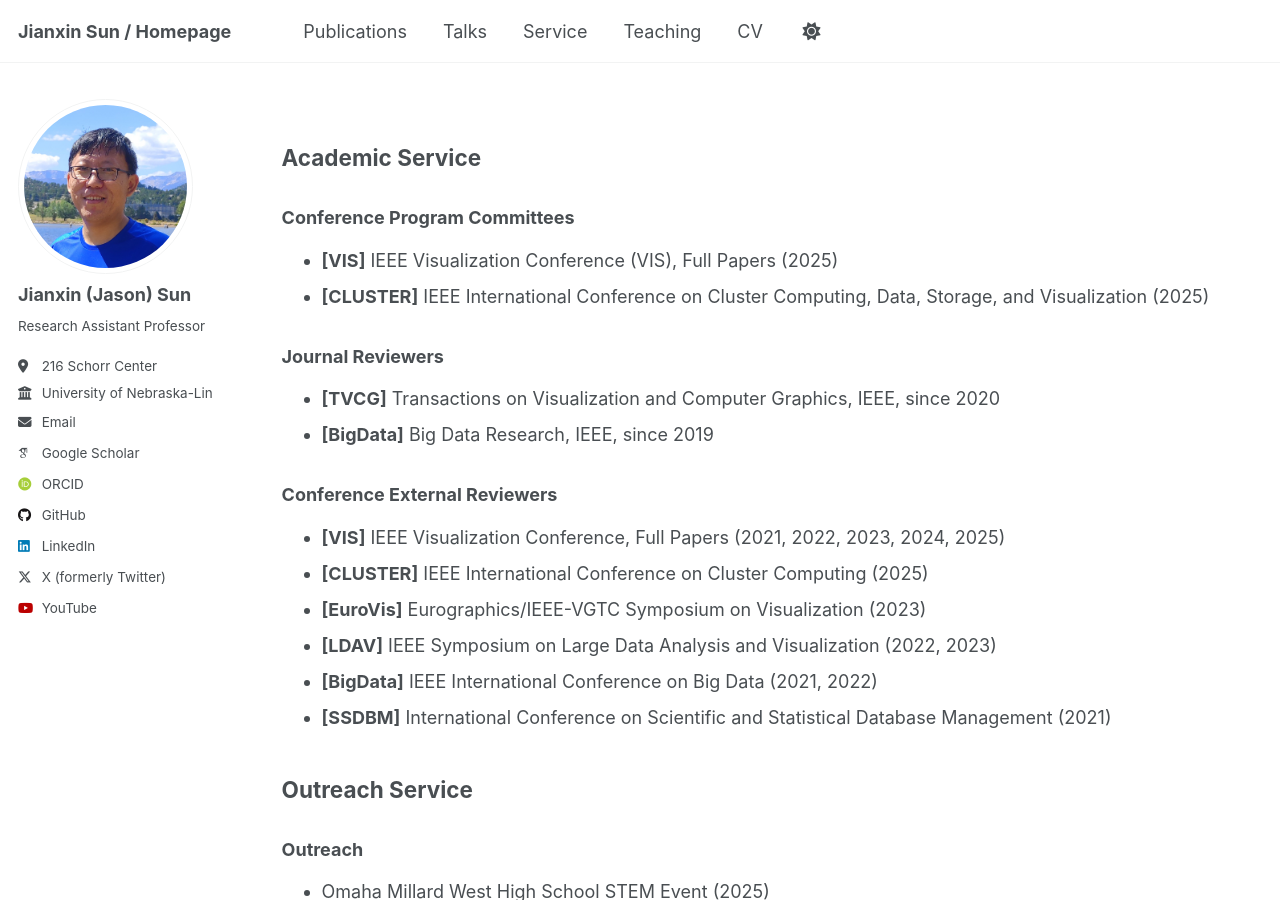
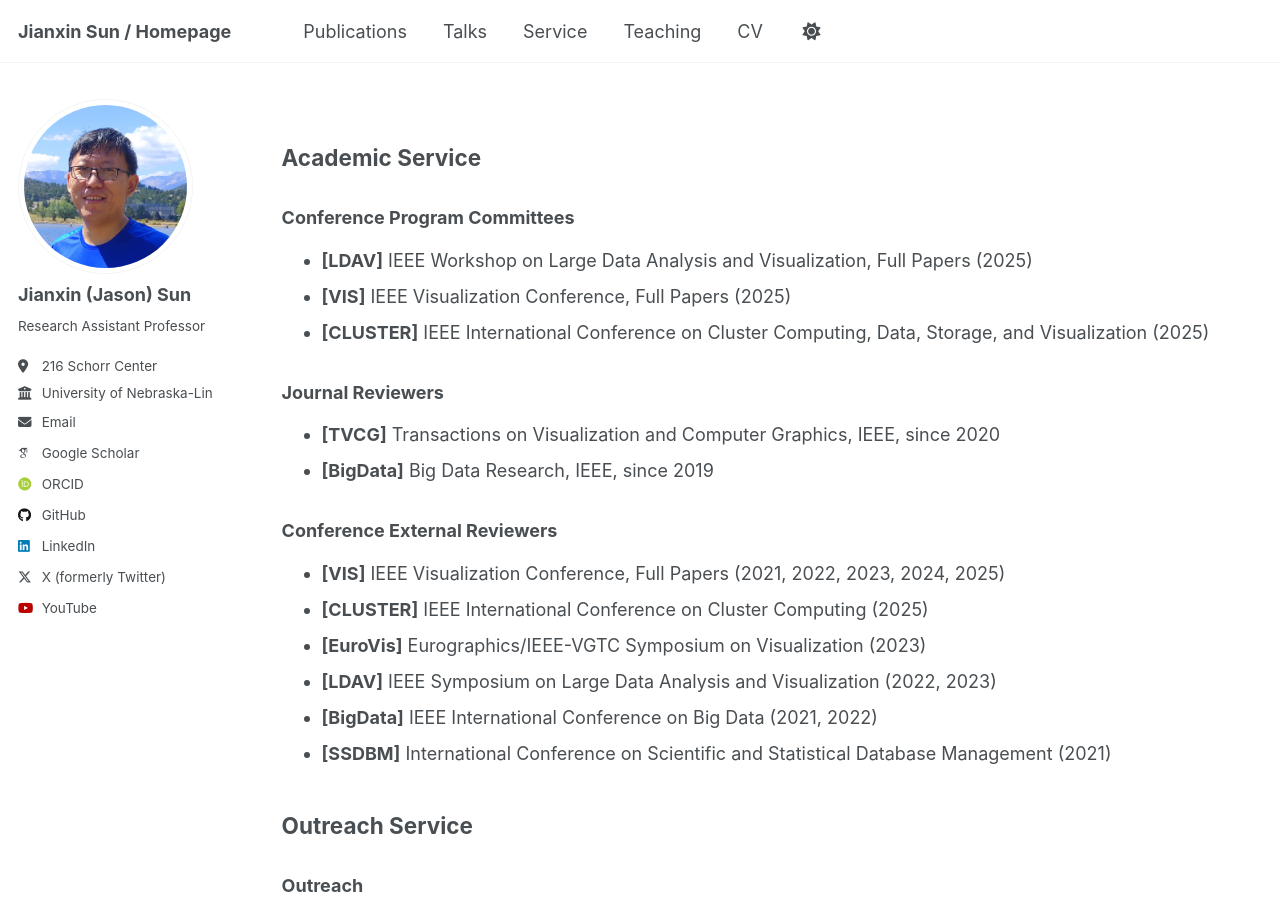
Before and after one commit to sunjianxin/sunjianxin.github.io, a Jekyll site: the page built from _pages/portfolio.html, in a window 1280 px wide and 900 px high. Built offline with Jekyll 4.4.1, drawn with Linux system fonts in a browser that asks for light colours; some web fonts are replaced.

Commit message:
Update portfolio.html

```diff
--- a/_pages/portfolio.html
+++ b/_pages/portfolio.html
@@ -8,7 +8,8 @@ author_profile: true
 <h2>Academic Service</h2>
 <h3>Conference Program Committees</h3>
 <ul>
-  <li><strong>[VIS]</strong> IEEE Visualization Conference (VIS), Full Papers (2025)</li>
+  <li><strong>[LDAV]</strong> IEEE Workshop on Large Data Analysis and Visualization, Full Papers (2025)</li>
+  <li><strong>[VIS]</strong> IEEE Visualization Conference, Full Papers (2025)</li>
   <li><strong>[CLUSTER]</strong> IEEE International Conference on Cluster Computing, Data, Storage, and Visualization (2025)</li>
 </ul>
 <h3>Journal Reviewers</h3>
```
